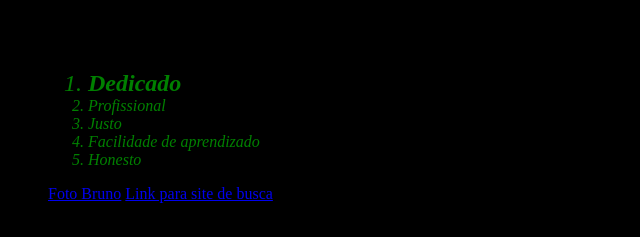
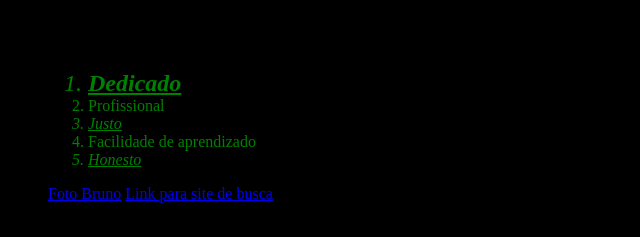
Before and after one commit to BrunoTrombini/Portf-lio, a plain HTML site: page index.html in a window 1280 px wide. Shown: the part 467-704 px from the top of the page, 0-640 px from the left. Drawn offline with Linux system fonts and the light colour scheme; a web font is replaced by a local one.

Commit message:
portfólio atualizado

```diff
--- a/style.css
+++ b/style.css
@@ -20,7 +20,8 @@
     min-height: 300px;
     margin-left: 40px;
 }
-#second-hab:nth-child(odd) {
+#second-hab li:nth-child(odd) {
+    text-decoration: underline;
     font-style: italic;
 }
 h1 {
```
